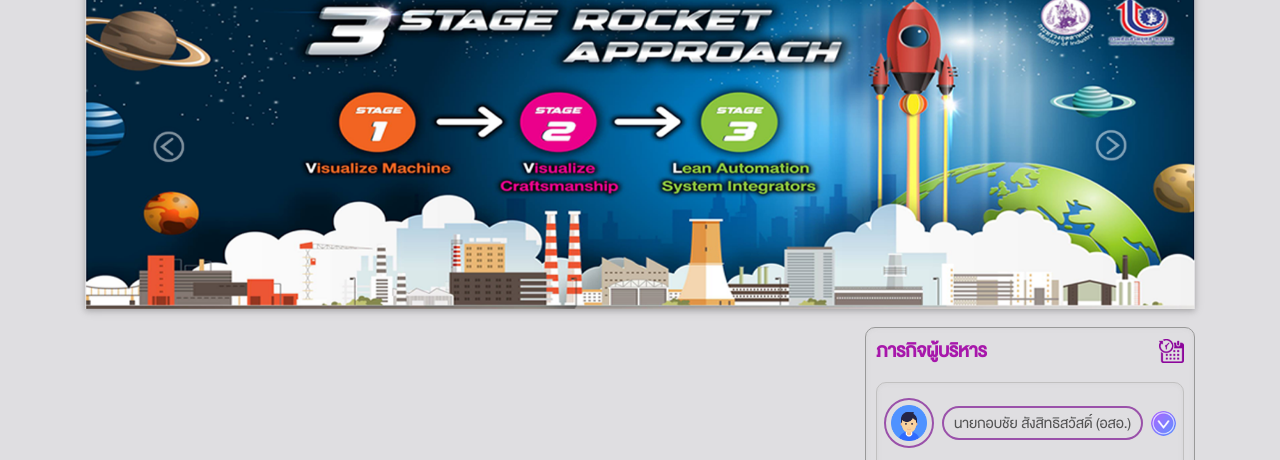
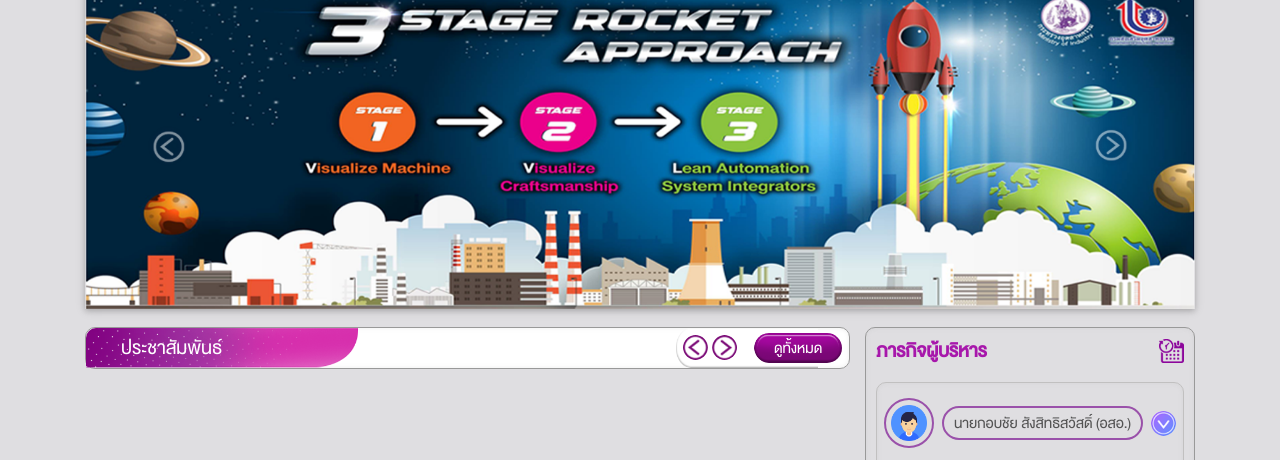
Before and after one commit to 2b-dev/bizapp_website, a website: page index.html in a window 1280 px wide. Shown: the part 128-588 px from the top of the page. Drawn offline with nearby package versions, Linux system fonts and the light colour scheme; some packages are replaced by stand-ins of ours; a script that the page names is missing; a web font is replaced by a local one.

Commit message:
add title main card

```diff
--- a/css/style.css
+++ b/css/style.css
@@ -281,6 +281,7 @@
 .main-container {
   position: relative;
   width: 100%;
+  padding-right: 345px;
 }
 .side-main {
   width: 330px;
@@ -470,3 +471,93 @@ img.arrow-calendar{
   justify-content: center;
   align-items: center;
 }
+.card-bizapp-main {
+  border: 1px solid #999999;
+  border-radius: 10px;
+  -webkit-box-shadow: inset 0px 0px 4px 0px rgba(193, 192, 192, 0.3);
+  -moz-box-shadow: inset 0px 0px 4px 0px rgba(193, 192, 192, 0.3);
+  box-shadow: inset 0px 0px 4px 0px rgba(193, 192, 192, 0.3);
+  margin-bottom: 1rem;
+  background-color: #ffffff;
+}
+.card-head-bizapp{
+  display: flex;
+  flex-direction: row;
+  justify-content: space-between;
+}
+
+.div-control-bizapp-main{
+  border-radius: 15px;
+  background-color: #ffffff;
+  display: flex;
+  justify-content: center;
+  align-items: center;
+  background-color: transparent;
+  background-image: url('../images/bg-arrow-control.png');
+  background-repeat: no-repeat;
+  background-size: 100% 100%;
+  padding-left: 5px;
+  padding-right: 0;
+}
+
+.btn-arrow-control{
+  padding: 0;
+  background-color: transparent;
+  box-shadow: none;
+  -ms-box-shadow: none;
+  -webkit-box-shadow: none;
+  border-radius: 50%;
+  width: 25px;
+  margin-top: 0;
+  margin-bottom: 0;
+  margin-left: 2px;
+  margin-right: 2px;
+}
+.img-arrow-control{
+  max-width: 100%;
+}
+.btn-seeall-control{
+  background-color: transparent;
+  background-image: url('../images/bg-btn-control.png');
+  box-shadow: none;
+  -ms-box-shadow: none;
+  -webkit-box-shadow: none;
+  background-repeat: no-repeat;
+  background-size: 100% 100%;
+  font-size: 20px;
+  line-height: 20px;
+  color: #ffffff;
+  padding-top: 5px;
+  padding-bottom: 5px;
+  padding-left: 20px;
+  padding-right: 20px;
+  border-radius: 15px;
+  margin-bottom: 0;
+  margin-top: 0;
+  margin-left: 15px;
+}
+.btn-seeall-control:hover{
+  color: #ffffff;
+}
+.div-title-bizapp-main{
+  width: 400px;
+  background-repeat: no-repeat;
+  background-image: url('../images/bg-title-bizapp-main.png');
+  border-top-left-radius: 10px;
+  background-size: auto 100%;
+  height: 40px;
+  padding-left: 35px;
+  display: flex;
+  align-items: center;
+}
+.title-bizapp-main{
+  font-size: 26px;
+  line-height: 26px;
+  color: #ffffff;
+  position: relative;
+}
+.title-bizapp-main::before{
+  position: absolute;
+  top: 0;
+  right: 100%;
+}
--- a/index.html
+++ b/index.html
@@ -144,6 +144,28 @@
         </section>
         <div class="container">
             <div class="main-container">
+                <section>
+                    <div class="row">
+                        <div class="col-12">
+                            <div class="card-bizapp-main">
+                                <div class="card-head-bizapp">
+                                    <div class="div-title-bizapp-main">
+                                        <span class="title-bizapp-main">ประชาสัมพันธ์</span>
+                                    </div>
+                                    <div class="div-control-bizapp-main">
+                                        <button class="btn btn-arrow-control">
+                                            <img src="./images/arrow_control_card_left.png" class="img-arrow-control">
+                                        </button>
+                                        <button class="btn btn-arrow-control">
+                                            <img src="./images/arrow_control_card_right.png" class="img-arrow-control">
+                                        </button>
+                                        <a href="#" class="btn btn-seeall-control" >ดูทั้งหมด</a>
+                                    </div>
+                                </div>
+                            </div>
+                        </div>
+                    </div>
+                </section>
                 <div class="side-main">
                     <div class="row justify-content-center">
                         <div class="col-12 col-md-4 col-lg-12">
@@ -232,6 +254,46 @@
                                 </div>
                             </div>
                         </div>
+                        <div class="col-12 col-md-4 col-lg-12">
+                            <div class="card-bizapp">
+                                <p class="p-title-card-bizapp c-a717ab">
+                                    แอพลิเคชั่น
+                                    <img src="./images/icon-app-card.png"
+                                        class="img-icon-title-card icon-title-card ebook">
+                                </p>
+                                <img src="./images/img_app.png" class="img-fluid">
+                            </div>
+                        </div>
+                        <div class="col-12 col-md-4 col-lg-12">
+                            <div class="card-bizapp">
+                                <div class="card-bizapp-sup">
+                                    <div class="card-bizapp-sub-body p-2">
+                                        <div class="row justify-content-around">
+                                            <div class="col">
+                                                <a href="" target="_blank">
+                                                    <img src="./images/icon_facebook_card.png" class="img-fluid">
+                                                </a>
+                                            </div>
+                                            <div class="col">
+                                                <a href="" target="_blank">
+                                                    <img src="./images/icon_twitter_card.png" class="img-fluid">
+                                                </a>
+                                            </div>
+                                            <div class="col">
+                                                <a href="" target="_blank">
+                                                    <img src="./images/icon_ig_card.png" class="img-fluid">
+                                                </a>
+                                            </div>
+                                            <div class="col">
+                                                <a href="" target="_blank">
+                                                    <img src="./images/icon_youtube_card.png" class="img-fluid">
+                                                </a>
+                                            </div>
+                                        </div>
+                                    </div>
+                                </div>
+                            </div>
+                        </div>
                     </div>
                 </div>
             </div>
```
Also changed, not shown: images/arrow_control_card_left.png (added), images/arrow_control_card_right.png (added), images/bg-arrow-control.png (added), images/bg-btn-control.png (added), images/bg-title-bizapp-main.png (added), images/icon-app-card.png (added), images/icon_facebook_card.png (added), images/icon_ig_card.png (added), images/icon_twitter_card.png (added), images/icon_youtube_card.png (added), images/img_app.png (added), images/rss.png (added).
